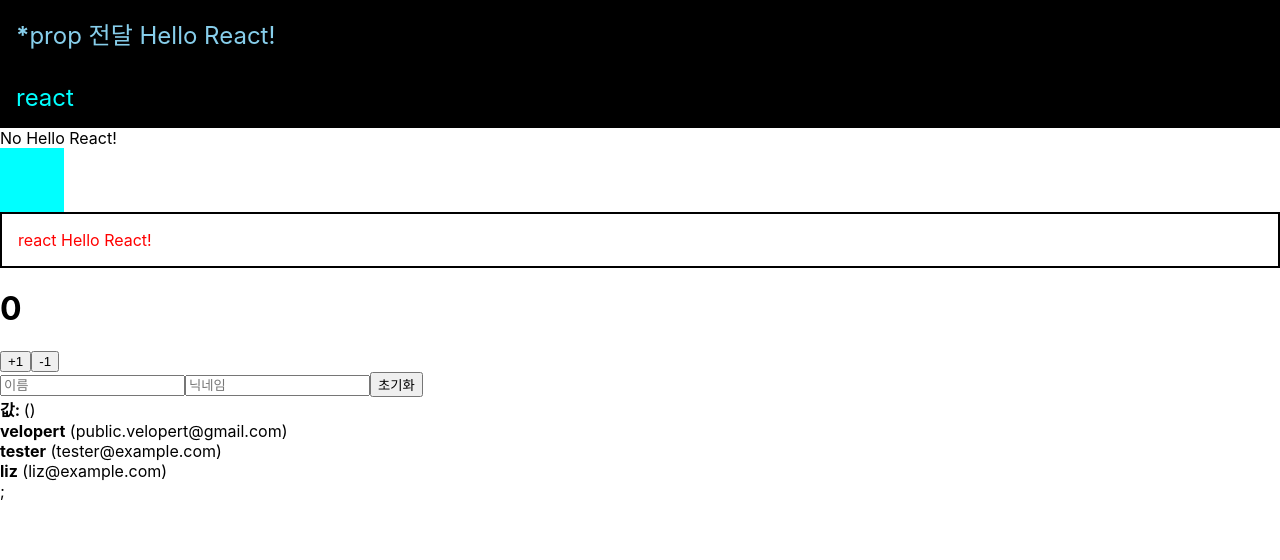
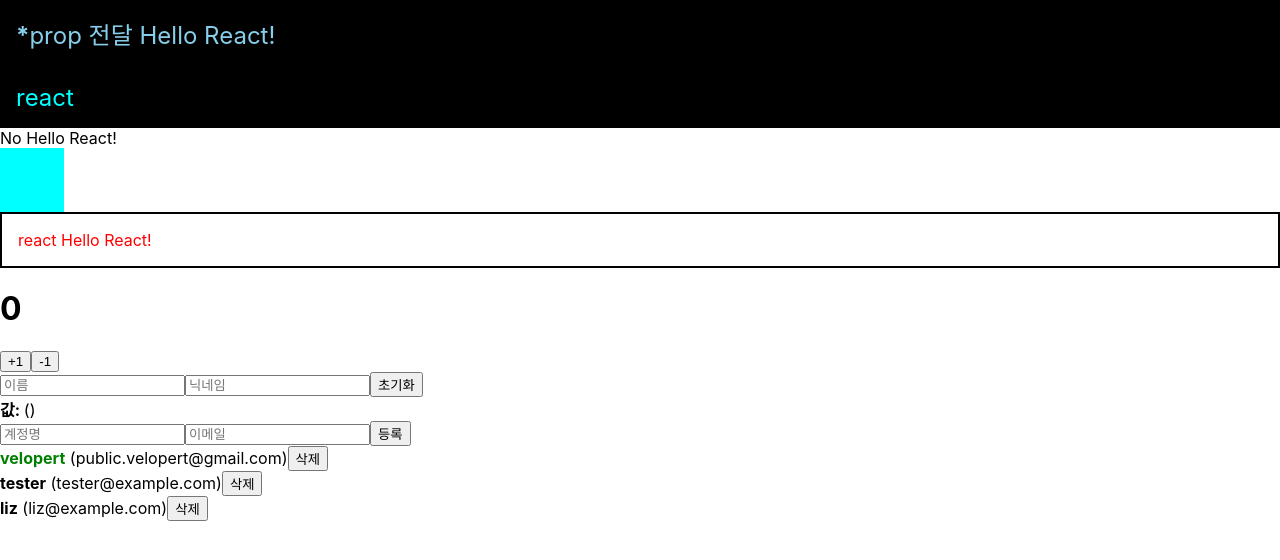
Before and after one commit to HanYeong/reactproject, a React (Create React App) app: page / in a window 1280 px wide. Shown: the top 560 px of the page. Built offline with nearby package versions, Linux system fonts and the light colour scheme; the HTML template or start-up script is replaced by a standard one.

Commit message:
배열 추가 제거 수정

```diff
--- a/src/App.js
+++ b/src/App.js
@@ -1,12 +1,69 @@
-import React from 'react';
+import React, { useRef, useState } from 'react';
 import Hello from './Hello';
 import Wrapper from './Wrapper';
 import Counter from './Counter';
 import InputSample from './InputSample';
 import './App.css';
 import UserList from './UserList';
+import CreateUser from './CreateUser';
 
 function App(){
+  const [inputs, setInputs] = useState({
+    username: '',
+    email: ''
+  });
+  const { username, email } = inputs;
+  const onChange = e => {
+    const { name, value } = e.target;
+    setInputs({
+      ...inputs,
+      [name]: value
+    });
+  };
+  const [users, setUsers] = useState([
+    {
+      id: 1,
+      username: 'velopert',
+      email: 'public.velopert@gmail.com',
+      active: true
+    },
+    {
+      id: 2,
+      username: 'tester',
+      email: 'tester@example.com',
+      active: false
+    },
+    {
+      id: 3,
+      username: 'liz',
+      email: 'liz@example.com',
+      active: false
+    }
+  ]);
+  const nextId = useRef(4);
+  const onCreate = () => {
+    const user = {
+      id: nextId.current,
+      username,
+      email
+    };
+    setInputs({
+      username: '',
+      email: ''
+    });
+    setUsers(users.concat(user));
+    nextId.current += 1;
+  };
+  const onRemove = id => {
+    setUsers(users.filter(user => user.id !== id));
+  };
+  const onToggle = id => {
+    setUsers(
+      users.map(user =>
+        user.id === id ? { ...user, active: !user.active } : user
+      )
+    );
+  };
   const name = 'react';
   const style = {
     backgroundColor: 'black',
@@ -28,7 +85,12 @@
       </Wrapper>
       <Counter/>
       <InputSample/>
-      <UserList/>
+      <CreateUser username={username}
+        email={email}
+        onChange={onChange}
+        onCreate={onCreate}
+        />
+      <UserList users={users} onRemove={onRemove} onToggle={onToggle}/>
     </>
   );
 }
--- /dev/null
+++ b/src/CreateUser.js
@@ -0,0 +1,23 @@
+import React from 'react';
+
+function CreateUser({ username, email, onChange, onCreate }) {
+  return (
+    <div>
+      <input
+        name="username"
+        placeholder="계정명"
+        onChange={onChange}
+        value={username}
+      />
+      <input
+        name="email"
+        placeholder="이메일"
+        onChange={onChange}
+        value={email}
+      />
+      <button onClick={onCreate}>등록</button>
+    </div>
+  );
+}
+
+export default CreateUser;
--- a/src/UserList.js
+++ b/src/UserList.js
@@ -1,36 +1,25 @@
 import React from 'react';
 
-function User({ user }) {
+function User({ user, onRemove, onToggle }) {
     return (
       <div>
-        <b>{user.username}</b> <span>({user.email})</span>
+        <b
+            style={{
+                cursor: 'pointer', color:user.active? 'green':'black'
+                }}
+                onClick={() => onToggle(user.id)}
+                >{user.username}</b> <span>({user.email})</span>
+        <button onClick={() => onRemove(user.id)}>삭제</button>
       </div>
     );
   }
 
-function UserList() {
-    const users = [
-      {
-        id: 1,
-        username: 'velopert',
-        email: 'public.velopert@gmail.com'
-      },
-      {
-        id: 2,
-        username: 'tester',
-        email: 'tester@example.com'
-      },
-      {
-        id: 3,
-        username: 'liz',
-        email: 'liz@example.com'
-      }
-    ];
+function UserList({users, onRemove, onToggle }) {
     return (
-      <div>
-         {users.map(user => (
-            <User user={user} key={user.id} />
-        ))};
+        <div>
+        {users.map(user => (
+          <User user={user} key={user.id} onRemove={onRemove} onToggle={onToggle}/>
+        ))}
       </div>
     );
   }
```
